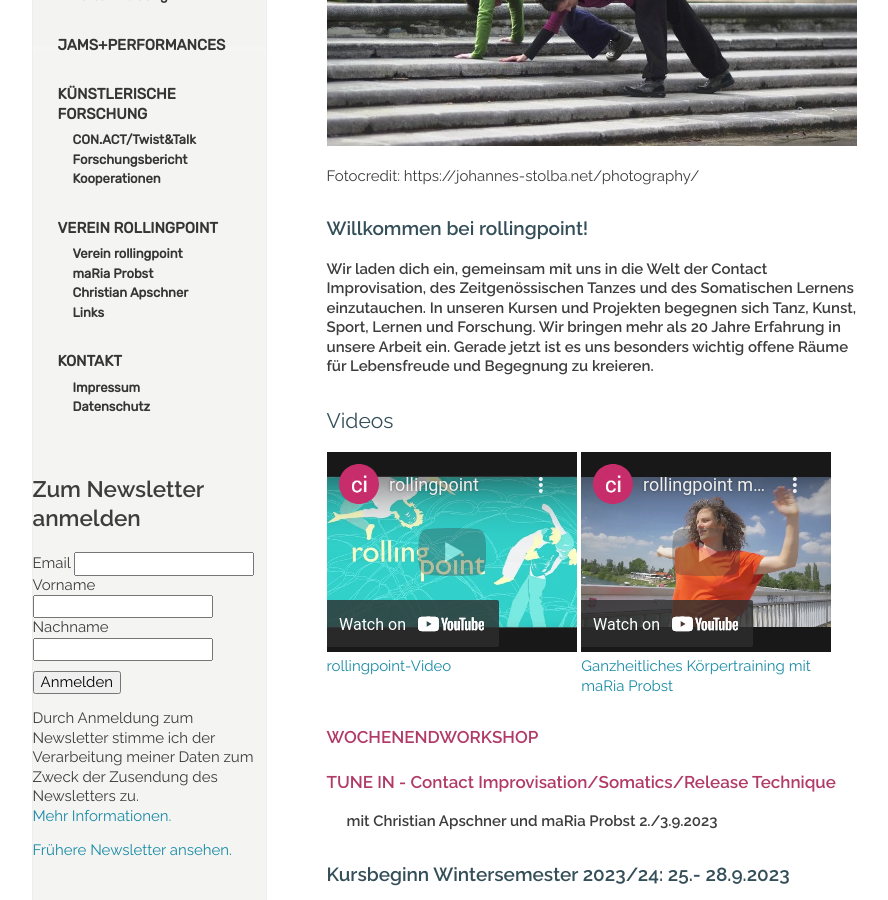
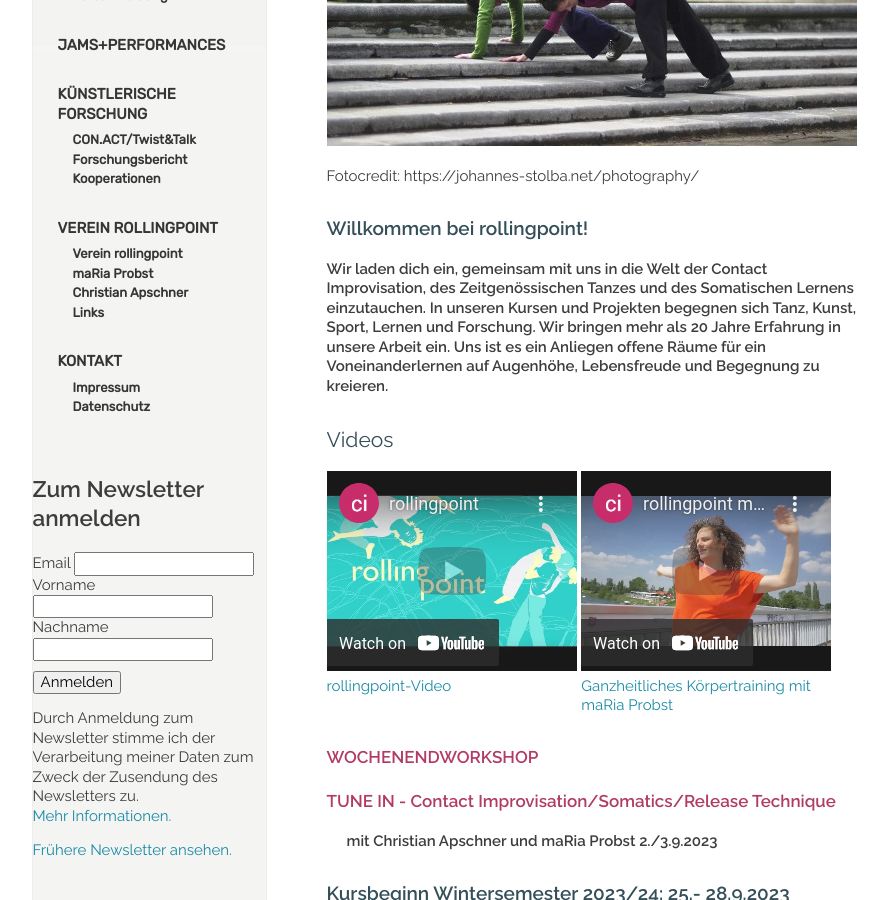
Before and after one commit to manulari/rollingpointat, a Jekyll site: the page built from _pages_de/index.md, in a window 1280 px wide and 900 px high, scrolled down 416 px. Shown: the whole window, without its empty margins (152-1040 px from the left). Built offline with Jekyll 4.4.1, drawn with Linux system fonts in a browser that asks for light colours; comment, search, counter and statistics services are not loaded.

Commit message:
Update page (de) “index”

```diff
--- a/_pages_de/index.md
+++ b/_pages_de/index.md
@@ -11,7 +11,7 @@ Fotocredit: https://johannes-stolba.net/photography/
 
 ### Willkommen bei rollingpoint!
 
-**Wir laden dich ein, gemeinsam mit uns in die Welt der Contact Improvisation, des Zeitgenössischen Tanzes und des Somatischen Lernens einzutauchen. In unseren Kursen und Projekten begegnen sich Tanz, Kunst, Sport, Lernen und Forschung. Wir bringen mehr als 20 Jahre Erfahrung in unsere Arbeit ein. Gerade jetzt ist es uns besonders wichtig offene Räume für Lebensfreude und Begegnung zu kreieren.**
+**Wir laden dich ein, gemeinsam mit uns in die Welt der Contact Improvisation, des Zeitgenössischen Tanzes und des Somatischen Lernens einzutauchen. In unseren Kursen und Projekten begegnen sich Tanz, Kunst, Sport, Lernen und Forschung. Wir bringen mehr als 20 Jahre Erfahrung in unsere Arbeit ein. Uns ist es ein Anliegen offene Räume für ein Voneinanderlernen auf Augenhöhe, Lebensfreude und Begegnung zu kreieren.**
 
 ## Videos
 
@@ -28,7 +28,7 @@ Fotocredit: https://johannes-stolba.net/photography/
 
 ### **Kursbeginn Wintersemester 2023/24: 25.- 28.9.2023**
 
-**[1 RELEASZ Tanztraining: ](/kurse#mo)[Zeitgenössischer Tanz / CI-light / Somatisches Lernen](/kurse#mo) open level**\
+**[1 RELEASZ Tanztraining: ](/kurse#mo)****[Zeitgenössischer Tanz / CI-light / Somatisches Lernen](/kurse#mo) open level**\
 **mit maRia Probst**\
 **Mo 25.9.2023 – 29.1.2024, 18.30 - 20.15 (ca.16x)**\
 **Turnsaal VS Gilgegasse 12, 1090 Wien**
```
